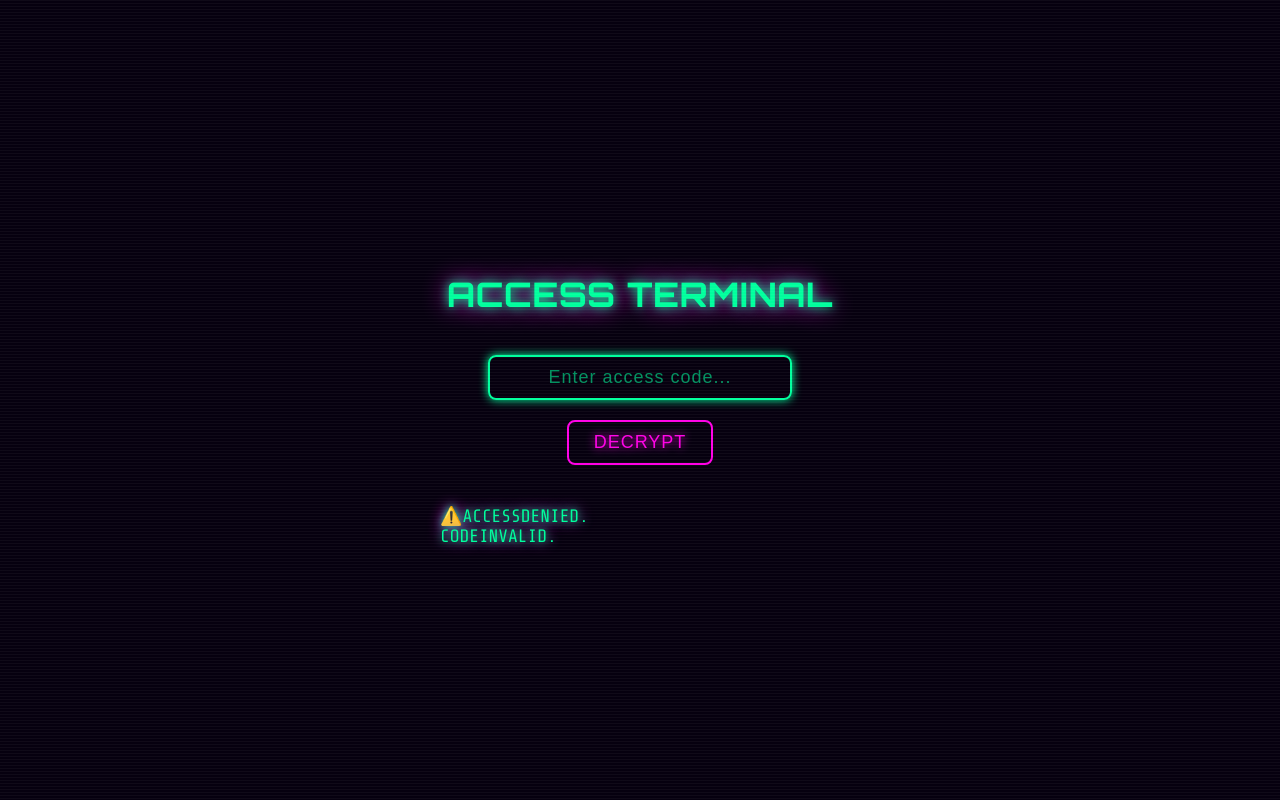
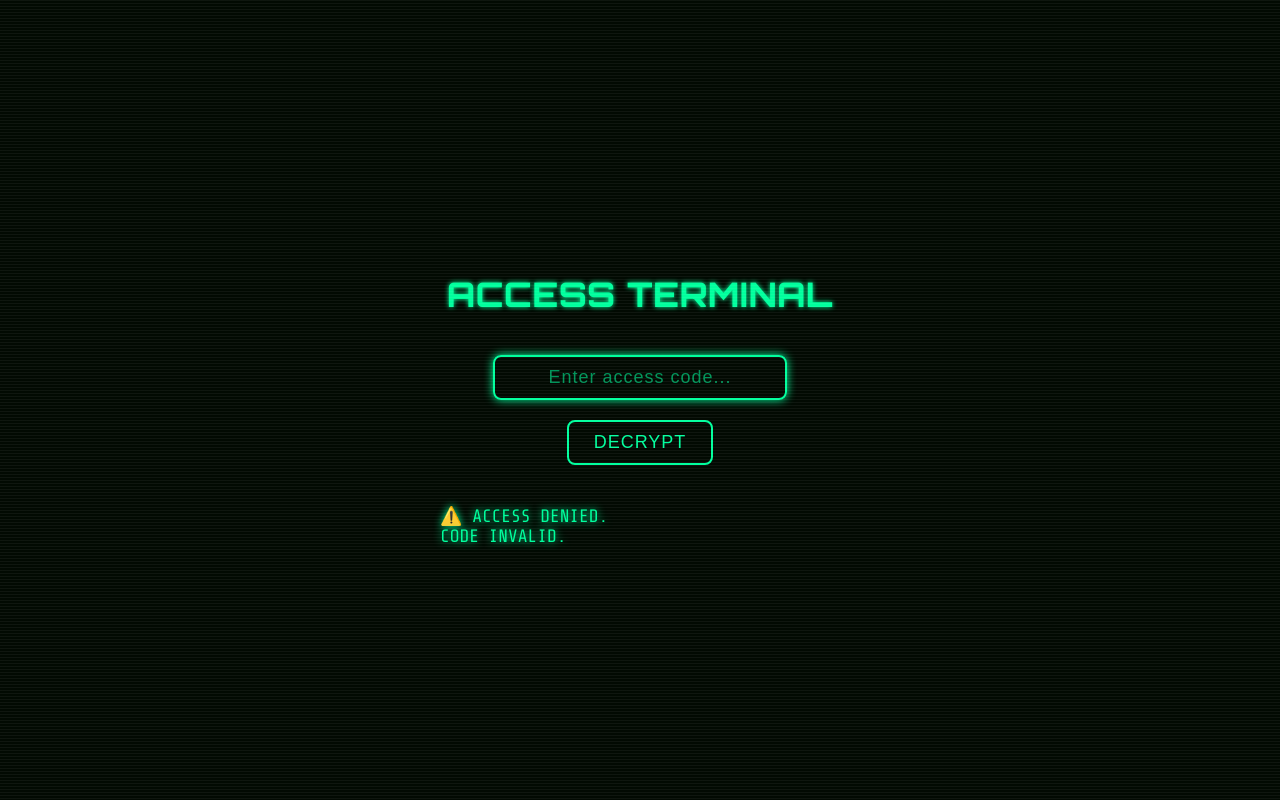
Before and after one commit to tranminh07/tminh-message-terminal, a plain HTML site: page index.html in a window 1280 px wide. Both pictures are taken after a click on the button "DECRYPT". Drawn offline with nearby package versions, Linux system fonts and the light colour scheme.

Commit message:
Update index.html

```diff
--- a/index.html
+++ b/index.html
@@ -1,3 +1,4 @@
+
 <!DOCTYPE html>
 <html lang="en">
 <head>
@@ -9,7 +10,7 @@
 
     body {
       font-family: 'Share Tech Mono', monospace;
-      background-color: #06000f;
+      background-color: #020a02;
       color: #00ff9d;
       display: flex;
       flex-direction: column;
@@ -22,11 +23,7 @@
 
     h1 {
       color: #00ff9d;
-      text-shadow:
-        0 0 15px #00ff9d,
-        0 0 30px #00ff9d,
-        0 0 45px #ff00e6,
-        0 0 70px #ff00e6;
+      text-shadow: 0 0 10px #00ff9d, 0 0 25px #00ff9d, 0 0 50px #00ff9d;
       font-family: 'Orbitron', sans-serif;
       letter-spacing: 2px;
       margin-bottom: 40px;
@@ -34,8 +31,12 @@
     }
 
     @keyframes flicker {
-      0%, 18%, 22%, 25%, 53%, 57%, 100% { opacity: 1; }
-      20%, 24%, 55% { opacity: 0.3; }
+      0%, 18%, 22%, 25%, 53%, 57%, 100% {
+        opacity: 1;
+      }
+      20%, 24%, 55% {
+        opacity: 0.3;
+      }
     }
 
     input {
@@ -46,7 +47,7 @@
       font-size: 18px;
       padding: 10px 20px;
       outline: none;
-      width: 260px;
+      width: 250px;
       text-align: center;
       letter-spacing: 1px;
       box-shadow: 0 0 10px #00ff9d;
@@ -54,9 +55,7 @@
     }
 
     input:focus {
-      border-color: #ff00e6;
-      color: #ff00e6;
-      box-shadow: 0 0 20px #ff00e6, 0 0 40px #00ff9d;
+      box-shadow: 0 0 20px #00ff9d, 0 0 40px #00ff9d;
     }
 
     input::placeholder {
@@ -66,8 +65,8 @@
     button {
       margin-top: 20px;
       background-color: transparent;
-      border: 2px solid #ff00e6;
-      color: #ff00e6;
+      border: 2px solid #00ff9d;
+      color: #00ff9d;
       font-size: 18px;
       padding: 10px 25px;
       border-radius: 8px;
@@ -75,14 +74,12 @@
       text-transform: uppercase;
       letter-spacing: 1px;
       transition: all 0.3s;
-      text-shadow: 0 0 10px #ff00e6;
     }
 
     button:hover {
       background-color: #00ff9d;
-      border-color: #00ff9d;
-      color: #06000f;
-      box-shadow: 0 0 20px #00ff9d, 0 0 40px #ff00e6;
+      color: #011a0c;
+      box-shadow: 0 0 20px #00ff9d, 0 0 40px #00ff9d;
     }
 
     #message {
@@ -94,7 +91,7 @@
       opacity: 0;
       transform: translateY(10px);
       transition: all 0.5s ease;
-      text-shadow: 0 0 8px #00ff9d, 0 0 15px #ff00e6;
+      text-shadow: 0 0 8px #00ff9d;
       white-space: pre-line;
     }
 
@@ -111,8 +108,8 @@
       height: 100%;
       background: repeating-linear-gradient(
         to bottom,
-        rgba(255, 255, 255, 0.04),
-        rgba(255, 255, 255, 0.04) 1px,
+        rgba(255, 255, 255, 0.05),
+        rgba(255, 255, 255, 0.05) 1px,
         transparent 1px,
         transparent 3px
       );
@@ -130,8 +127,8 @@
     }
 
     @keyframes glowPulse {
-      from { text-shadow: 0 0 10px #00ff9d, 0 0 25px #ff00e6; }
-      to { text-shadow: 0 0 30px #00ff9d, 0 0 60px #ff00e6; }
+      from { text-shadow: 0 0 5px #00ff9d; }
+      to { text-shadow: 0 0 25px #00ff9d, 0 0 50px #00ff9d; }
     }
   </style>
 </head>
@@ -147,32 +144,22 @@
   <div id="message"></div>
 
   <script>
-    const messages = {
-      "rose123": "🌿 ROSE PROTOCOL:\nSignal received.\nYour code pulses through neon veins of the network.",
-      "star456": "💫 STAR PROTOCOL:\nTransmission stable.\nYou illuminate the grid with data and grace.",
-      "sun789": "☀️ SUN PROTOCOL:\nCore energy active.\nYou radiate life into the cybervoid."
-    };
-
-    function typeWriterEffect(element, text, speed = 35) {
-      element.innerText = "";
-      let i = 0;
-      const interval = setInterval(() => {
-        element.innerText += text.charAt(i);
-        i++;
-        if (i === text.length) clearInterval(interval);
-      }, speed);
-    }
-
     function showMessage() {
       const code = document.getElementById("codeInput").value.trim().toLowerCase();
       const messageDiv = document.getElementById("message");
 
-      messageDiv.classList.add("show");
+      const messages = {
+        "rose123": "🌿 ROSE PROTOCOL:\nSignal received.\nYour essence grows in every encrypted bloom.",
+        "star456": "💫 STAR PROTOCOL:\nTransmission stable.\nYour light continues to guide through data streams.",
+        "sun789": "☀️ SUN PROTOCOL:\nCore energy active.\nYou radiate stability in this digital void."
+      };
 
       if (messages[code]) {
-        typeWriterEffect(messageDiv, messages[code]);
+        messageDiv.innerText = messages[code];
+        messageDiv.classList.add("show");
       } else {
-        typeWriterEffect(messageDiv, "⚠️ ACCESS DENIED.\nCODE INVALID.");
+        messageDiv.innerText = "⚠️ ACCESS DENIED.\nCODE INVALID.";
+        messageDiv.classList.add("show");
       }
     }
   </script>
```
